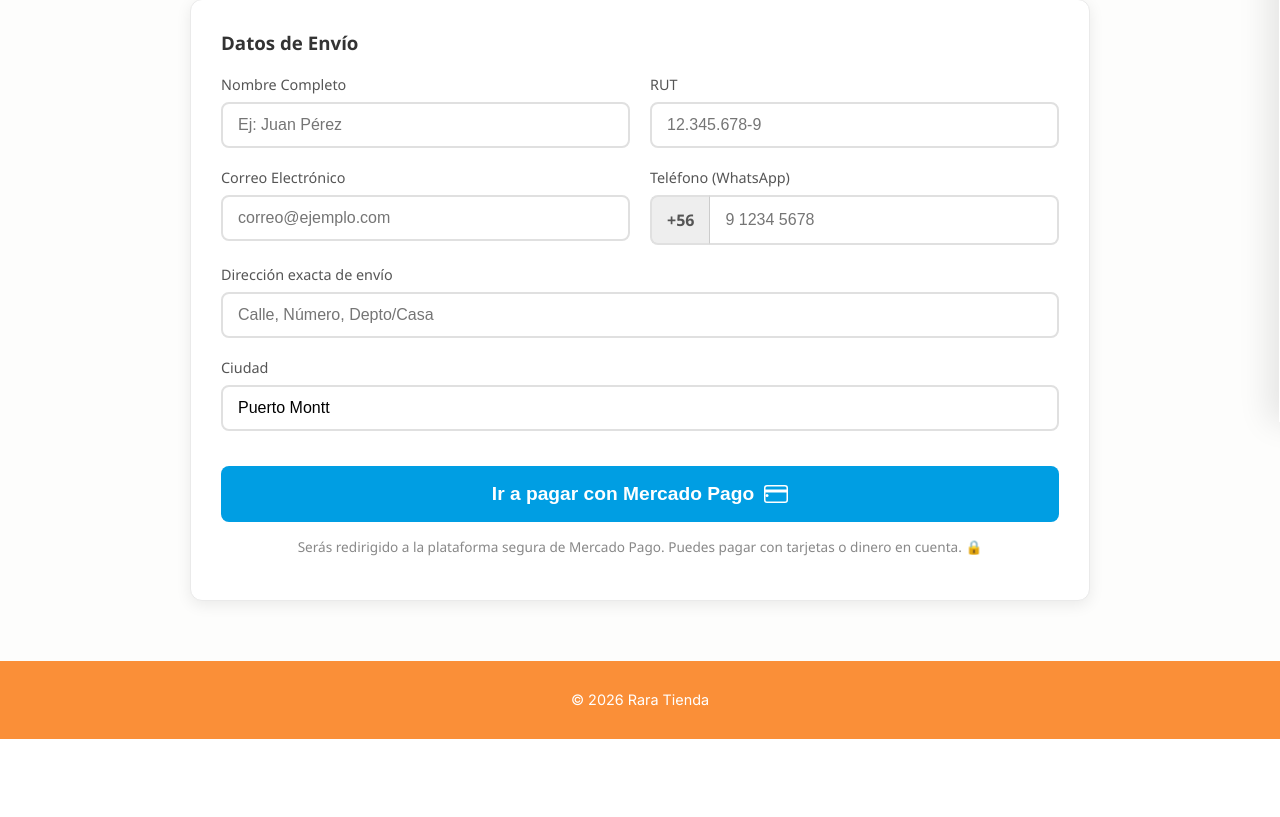
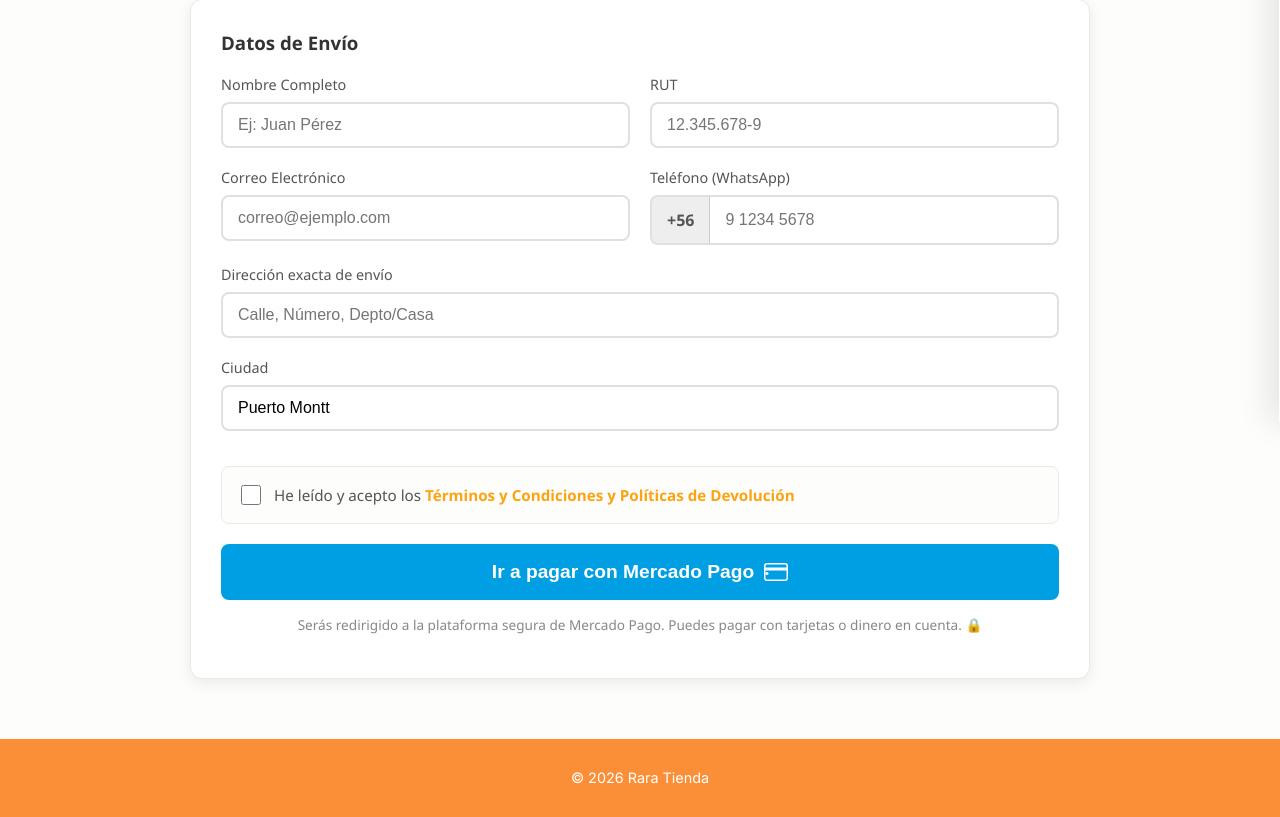
Before and after one commit to felipooon/rara-app, a Django app: template templates/checkout.html in a window 1280 px wide. Shown: the part 378-1195 px from the top of the page. Before the commit the page ends 1117 px from the top, so only its background shows below. Run offline with Django 5.2, Linux system fonts and the light colour scheme; the template is opened without the code that fills it, so the values that code supplies are empty.

Commit message:
feat: hacer visible y obligatorio el checkbox de terminos y condiciones en checkout

```diff
--- a/templates/checkout.html
+++ b/templates/checkout.html
@@ -73,10 +73,9 @@
                 Confirmar Pedido y Acordar Pago ➔
             </button>-->
 
-            <!-- Checkbox Términos y Condiciones (Oculto temporalmente hasta su revisión) -->
-            <div style="display: none; margin-bottom: 20px; align-items: center; gap: 10px; background: #fdfdfc; padding: 15px; border-radius: 8px; border: 1px solid #eaeaea;">
-                <!-- Para hacerlo obligatorio y visible en el futuro: cambia "display: none;" por "display: flex;" y añade la palabra "required" dentro del <input> -->
-                <input type="checkbox" id="terminos_checkbox" name="terminos_aceptados" style="width: 20px; height: 20px; cursor: pointer;">
+            <!-- Checkbox Términos y Condiciones -->
+            <div style="display: flex; margin-bottom: 20px; align-items: center; gap: 10px; background: #fdfdfc; padding: 15px; border-radius: 8px; border: 1px solid #eaeaea;">
+                <input type="checkbox" id="terminos_checkbox" name="terminos_aceptados" required style="width: 20px; height: 20px; cursor: pointer;">
                 <label for="terminos_checkbox" style="color: #555; font-size: 0.95rem; cursor: pointer;">
                     He leído y acepto los <a href="{% url 'terminos' %}" target="_blank" style="color: #fca311; text-decoration: none; font-weight: bold;">Términos y Condiciones y Políticas de Devolución</a>
                 </label>
```
